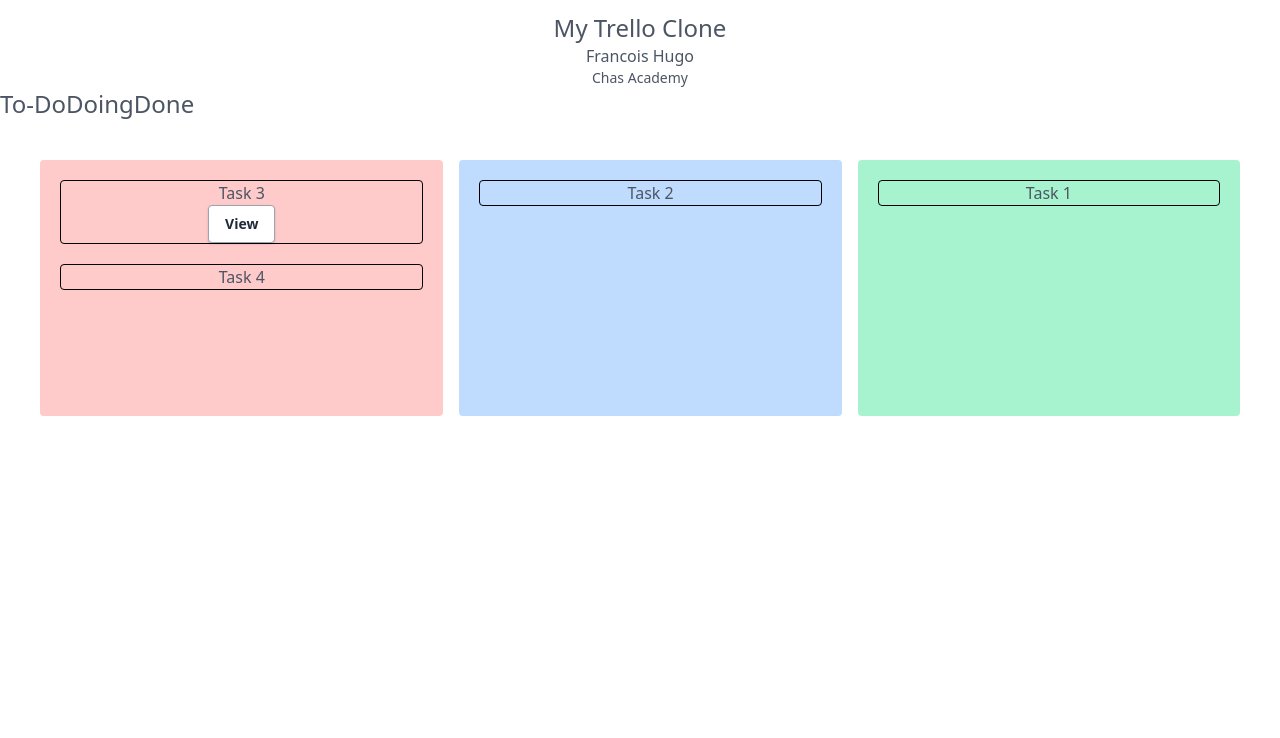
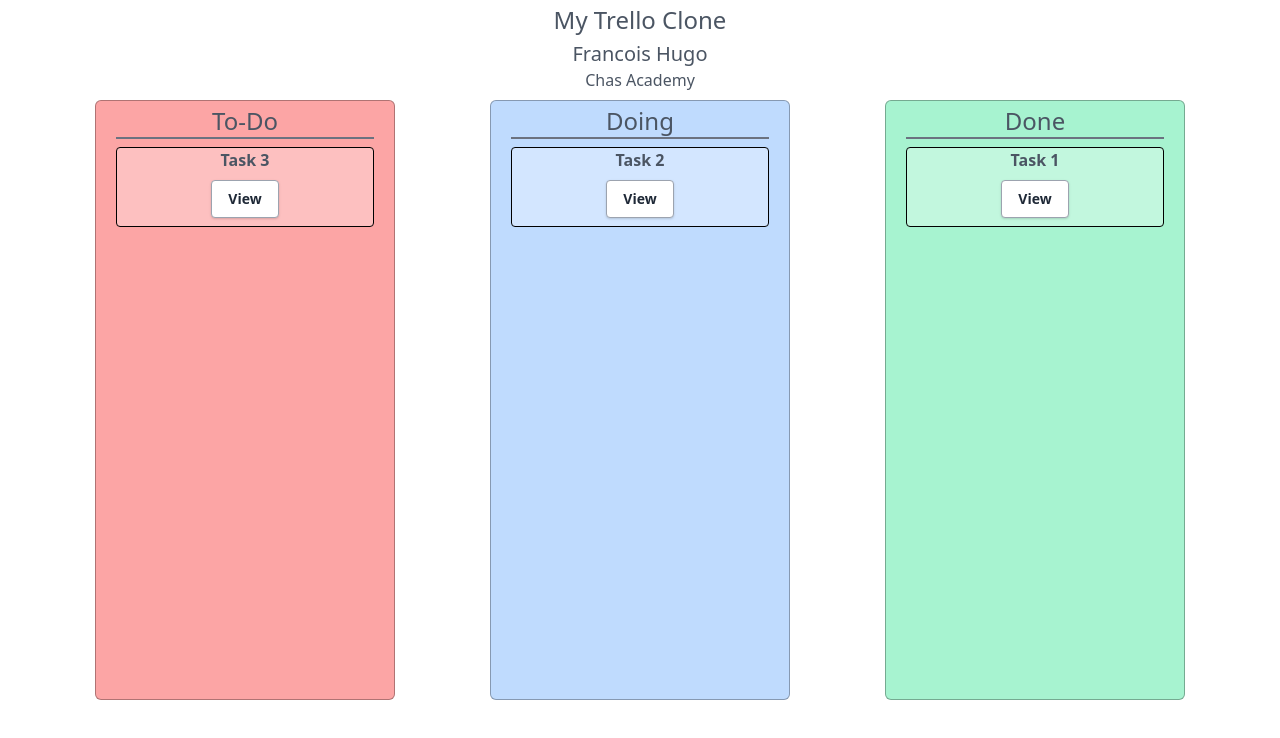
Before and after one commit to frankemon/u06-jQ, a website: page index.html in a window 1280 px wide. Drawn offline with nearby package versions, Linux system fonts and the light colour scheme.

Commit message:
change layout, structure

```diff
--- a/index.html
+++ b/index.html
@@ -12,59 +12,59 @@
     <title>u06-jQuery</title>
 </head>
 
-<body class="text-gray-600">
-    <main>
-        <div class="title-container text-center mt-3">
-            <h1 class="text-2xl">My Trello Clone</h1>
-            <p>Francois Hugo</p>
-            <p class="text-sm">Chas Academy</p>
+<body>
+    <!-- main page title -->
+    <main class="text-gray-600">
+        <div class="wrapper flex flex-col text-center">
+            <div class="page-title-container">
+                <h1 class="text-2xl my-1">My Trello Clone</h1>
+                <p class="text-xl">Francois Hugo</p>
+                <p class="mb-2">Chas Academy</p>
             </div>
-        <div class="column-titles flex">
-            <p class="text-2xl">To-Do</p>
-            <p class="text-2xl">Doing</p>
-            <p class="text-2xl">Done</p>
+            <!-- card container holds all columns -->
+            <div class="column-container flex justify-evenly">
+                <!-- red column (to-do) -->
+                <div class="column pl-5 pr-5 bg-red-300 border border-black border-opacity-30 rounded-md"
+                    style="height:600px;width:300px;">
+                    <div>
+                        <h1 class="text-2xl my-1 mb-2 border-b-2 border-gray-500">To-Do</h1>
                     </div>
-        <!-- card container -->
-        <div class="h-64 grid grid-rows-1 grid-flow-col gap-4 m-10 text-center">
-            <div class="card-column bg-red-200 card rounded">
-                <ul>
-                    <li>
-                        <div class="card flex flex-col items-center m-5 border border-black rounded">
-                            Task 3
-                            <button id="opener" class="text-sm max-w-min bg-white hover:bg-gray-100 text-gray-800 font-semibold py-2 px-4 border border-gray-400 rounded shadow">View</button>
-                            <div id="dialog" title="Your Task">
-                                <p>This shows more about the task</p>
+                    <!-- todo 3 -->
+                    <div class="todo border border-black rounded bg-white bg-opacity-30">
+                        <p class="font-bold">Task 3</p>
+                        <button
+                            class="text-sm max-w-min bg-white hover:bg-gray-100 text-gray-800 font-semibold py-2 px-4 border border-gray-400 rounded shadow mt-2 mb-2">View</button>
                     </div>
                 </div>
-                    </li>
-                </ul>
-                <ul>
-                    <li>
-                        <div class="card m-5 border border-black rounded">
-                            Task 4
+
+                <!-- blue column (doing) -->
+                <div class="column pl-5 pr-5 bg-blue-200 border border-black border-opacity-30 rounded-md"
+                    style="height:600px;width:300px;">
+                    <div>
+                        <h1 class="text-2xl my-1 mb-2 border-b-2 border-gray-500">Doing</h1>
                     </div>
-                    </li>
-                </ul>
-            </div>
-            <div class="card-column w-auto bg-blue-200 card rounded">
-                <ul>
-                    <li>
-                        <div class="m-5 border border-black rounded">
-                            Task 2
-                        </div>
-                    </li>
-                </ul>
-            </div>
-            <div class="card-column w-auto bg-green-200 card rounded">
-                <ul>
-                    <li>
-                        <div class="card m-5 border border-black rounded">
-                            Task 1
-                        </div>
-                    </li>
-                </ul>
+                    <!-- todo 2 -->
+                    <div class="todo border border-black rounded bg-white bg-opacity-30">
+                        <p class="font-bold">Task 2</p>
+                        <button
+                            class="text-sm max-w-min bg-white hover:bg-gray-100 text-gray-800 font-semibold py-2 px-4 border border-gray-400 rounded shadow mt-2 mb-2">View</button>
                     </div>
                 </div>
+
+                <!-- green column (done) -->
+                <div class="column pl-5 pr-5 bg-green-200 border border-black border-opacity-30 rounded-md"
+                    style="height:600px;width:300px;">
+                    <div>
+                        <h1 class="text-2xl my-1 mb-2 border-b-2 border-gray-500">Done</h1>
+                    </div>
+                    <!-- todo 1 -->
+                    <div class="todo border border-black rounded bg-white bg-opacity-30">
+                        <p class="font-bold">Task 1</p>
+                        <button
+                            class="text-sm max-w-min bg-white hover:bg-gray-100 text-gray-800 font-semibold py-2 px-4 border border-gray-400 rounded shadow mt-2 mb-2">View</button>
+                    </div>
+                </div>
+
     </main>
     <script type="text/javascript" src="https://code.jquery.com/jquery-1.12.4.js"></script>
     <script src="https://code.jquery.com/ui/1.12.1/jquery-ui.js"></script>
--- a/js/script.js
+++ b/js/script.js
@@ -23,3 +23,11 @@ $( function() {
       $( "#dialog" ).dialog( "open" );
     });
   } );
+
+  $('#dialog').dialog({
+    height: 100,
+    width: 300,
+    modal: false,
+    resizable: true,
+    dialogClass: 'no-close success-dialog'
+});
```
Also changed, not shown: _index.html (added, +82 -0 lines). Lines whose indentation alone changed are shown as unchanged.
